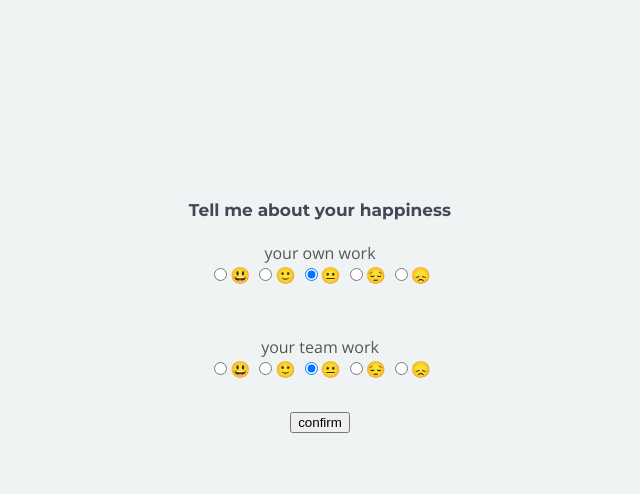
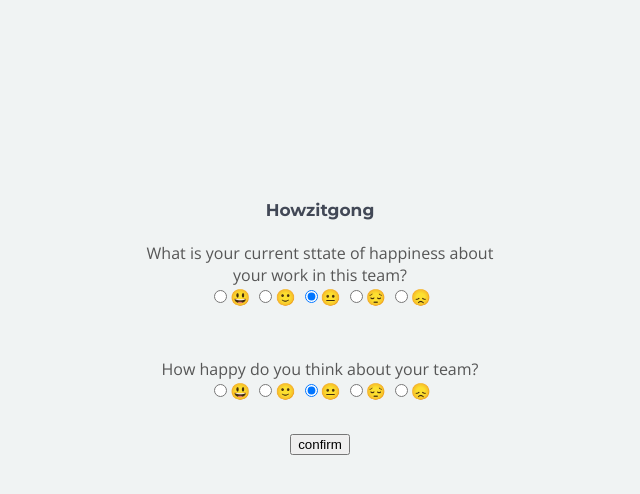
Before and after one commit to Alan-0524/Mymood, a Django app: page /select_emoji/1/ in a window 1280 px wide. Shown: the top 494 px of the page, without its empty margins (315-955 px from the left). Run offline with Django 3.2, Linux system fonts and the light colour scheme; some libraries are stand-ins or nearby versions.

Commit message:
Update select-emoji.html
Change the prompting message.

```diff
--- a/templates/response/select-emoji.html
+++ b/templates/response/select-emoji.html
@@ -9,7 +9,7 @@
     <meta name="viewport" content="width=device-width, initial-scale=1.0, maximum-scale=1.0, user-scalable=no"/>
     <link rel="stylesheet" href="{% static "/css/main.css" %}">
     <meta charset="UTF-8">
-    <title>Title</title>
+    <title>Howzitgoing</title>
     <style type="text/css">
         .divForm {
             position: absolute;
@@ -34,30 +34,30 @@
         <span>Got it! Thanks!</span>
     </div>
     <div class="divForm" id="form_select">
-        <H3>Tell me about your happiness </H3><br>
-        <span>your own work</span>
+        <H3>Howzitgong</H3><br>
+        <span>What is  your current sttate of happiness about your work in this team?</span>
         <div style="margin-bottom: 50px">
-            {#            <input type="radio" name="personal" value="0">🤣#}
+            <!-- <input type="radio" name="personal" value="0">🤣 -->
             <!-- <input type="radio" name="own" value="1">😁 -->
-            <input type="radio" name="own" value="2" onclick="addborder1(this.id)">😃
-            <input type="radio" name="own" value="3" onclick="addborder1(this.id)">🙂
-            <input type="radio" name="own" value="4" checked onclick="addborder1(this.id)">😐
-            <input type="radio" name="own" value="5" onclick="addborder1(this.id)">😔
-            <input type="radio" name="own" value="6" onclick="addborder1(this.id)">😞
+            <input type="radio" name="own" value="1" id="own1" onclick="addborder1(this.id)">😃
+            <input type="radio" name="own" value="2" id="own2" onclick="addborder1(this.id)">🙂
+            <input type="radio" name="own" value="3" id="own3" checked onclick="addborder1(this.id)">😐
+            <input type="radio" name="own" value="4" id="own4" onclick="addborder1(this.id)">😔
+            <input type="radio" name="own" value="5" id="own5" onclick="addborder1(this.id)">😞
             <!-- <input type="radio" name="own" value="7">😭 -->
-            {#            <input type="radio" name="personal" value="8">👿#}
+            <!-- <input type="radio" name="personal" value="8">👿 -->
         </div>
-        <span>your team work</span>
+        <span>How happy do you think about your team?</span>
         <div style="margin-bottom: 30px">
-            {#            <input type="radio" name="team" value="0">🤣#}
+            <!-- <input type="radio" name="team" value="0">🤣 -->
             <!-- <input type="radio" name="team" value="1">😁 -->
-            <input type="radio" name="team" value="2" onclick="addborder2(this.id)">😃
-            <input type="radio" name="team" value="3" onclick="addborder2(this.id)">🙂
-            <input type="radio" name="team" value="4" checked onclick="addborder2(this.id)">😐
-            <input type="radio" name="team" value="5" onclick="addborder2(this.id)">😔
-            <input type="radio" name="team" value="6" onclick="addborder2(this.id)">😞
+            <input type="radio" name="team" value="1" id="team1" onclick="addborder2(this.id)">😃
+            <input type="radio" name="team" value="2" id="team2" onclick="addborder2(this.id)">🙂
+            <input type="radio" name="team" value="3" id="team3" checked onclick="addborder2(this.id)">😐
+            <input type="radio" name="team" value="4" id="team4" onclick="addborder2(this.id)">😔
+            <input type="radio" name="team" value="5" id="team5" onclick="addborder2(this.id)">😞
             <!-- <input type="radio" name="team" value="7">😭 -->
-            {#            <input type="radio" name="team" value="8">👿#}
+            <!-- <input type="radio" name="team" value="8">👿 -->
         </div>
         <input type="text" hidden="hidden" value="{{ user_id }}" id="user_id">
         <div id="confirmbutton">
```
